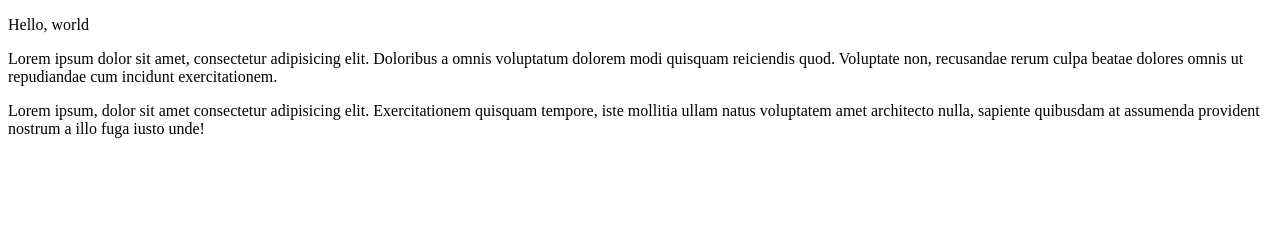
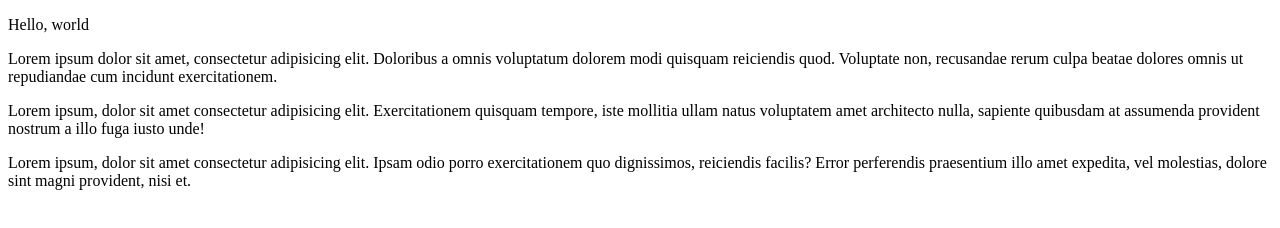
Before and after one commit to Nintendoking01/test-project, a plain HTML site: page src/index.html in a window 1280 px wide. Drawn offline with Linux system fonts and the light colour scheme.

Commit message:
the last commit 10.10

```diff
--- a/src/index.html
+++ b/src/index.html
@@ -15,6 +15,9 @@
     <p>Lorem ipsum, dolor sit amet consectetur adipisicing elit. Exercitationem quisquam tempore, iste mollitia ullam
         natus voluptatem amet architecto nulla, sapiente quibusdam at assumenda provident nostrum a illo fuga iusto
         unde!</p>
+    <p>Lorem ipsum, dolor sit amet consectetur adipisicing elit. Ipsam odio porro exercitationem quo dignissimos,
+        reiciendis facilis? Error perferendis praesentium illo amet expedita, vel molestias, dolore sint magni
+        provident, nisi et.</p>
     <script src="js/script.js"></script>
 </body>
 
```
